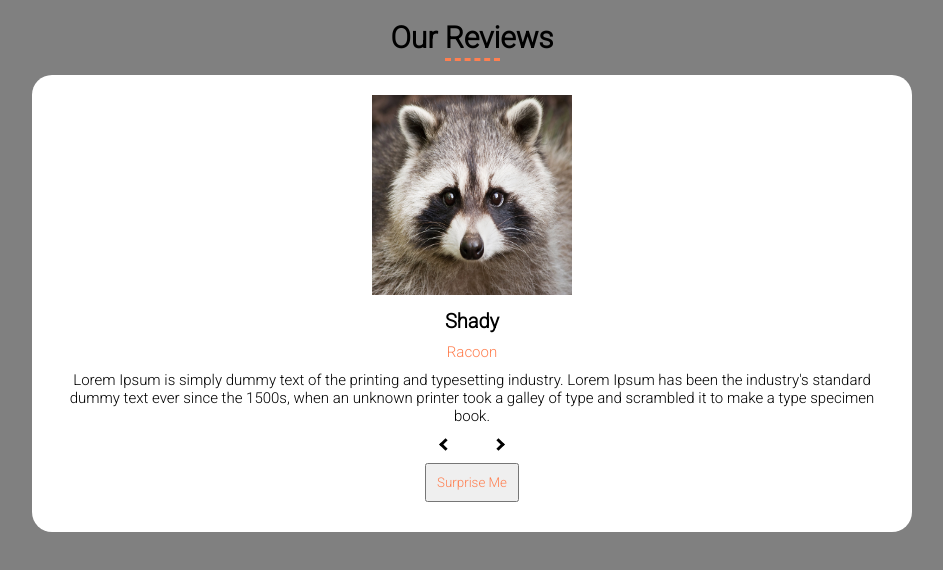
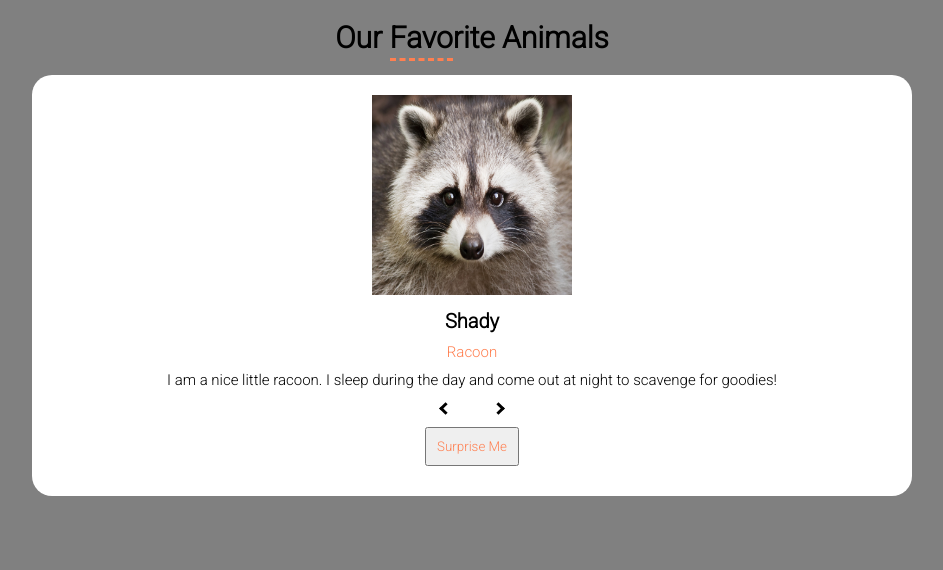
Before and after one commit to joshuayyc/Our_Favourite_Animals, a plain HTML site: page index.html in a window 1280 px wide. Shown: the whole page, without its empty margins (168-1111 px from the left). Drawn offline with Linux system fonts and the light colour scheme.

Commit message:
Change heading

```diff
--- a/index.html
+++ b/index.html
@@ -11,13 +11,13 @@
 </head>
 <body>
     <header>
-        <h2> Our <span id='underline'>Revi</span>ews </h2>
+        <h2> Our <span id='underline'>Favo</span>rite Animals </h2>
     </header>
     <main>
         <img src="racoon.jpg" width=200px height=200px class='image' id='image' > </img>
         <p id="name">Shady</p>
         <p id="animal">Racoon</p>
-        <p id="text"> Lorem Ipsum is simply dummy text of the printing and typesetting industry. Lorem Ipsum has been the industry's standard dummy text ever since the 1500s, when an unknown printer took a galley of type and scrambled it to make a type specimen book.</p>
+        <p id="text">I am a nice little racoon. I sleep during the day and come out at night to scavenge for goodies!</p>
         <span id='arrowLeft'> <i class="arrow left"></i></span>
         <span id='arrowRight'> <i class="arrow right"></i></span>
         <br>
```
